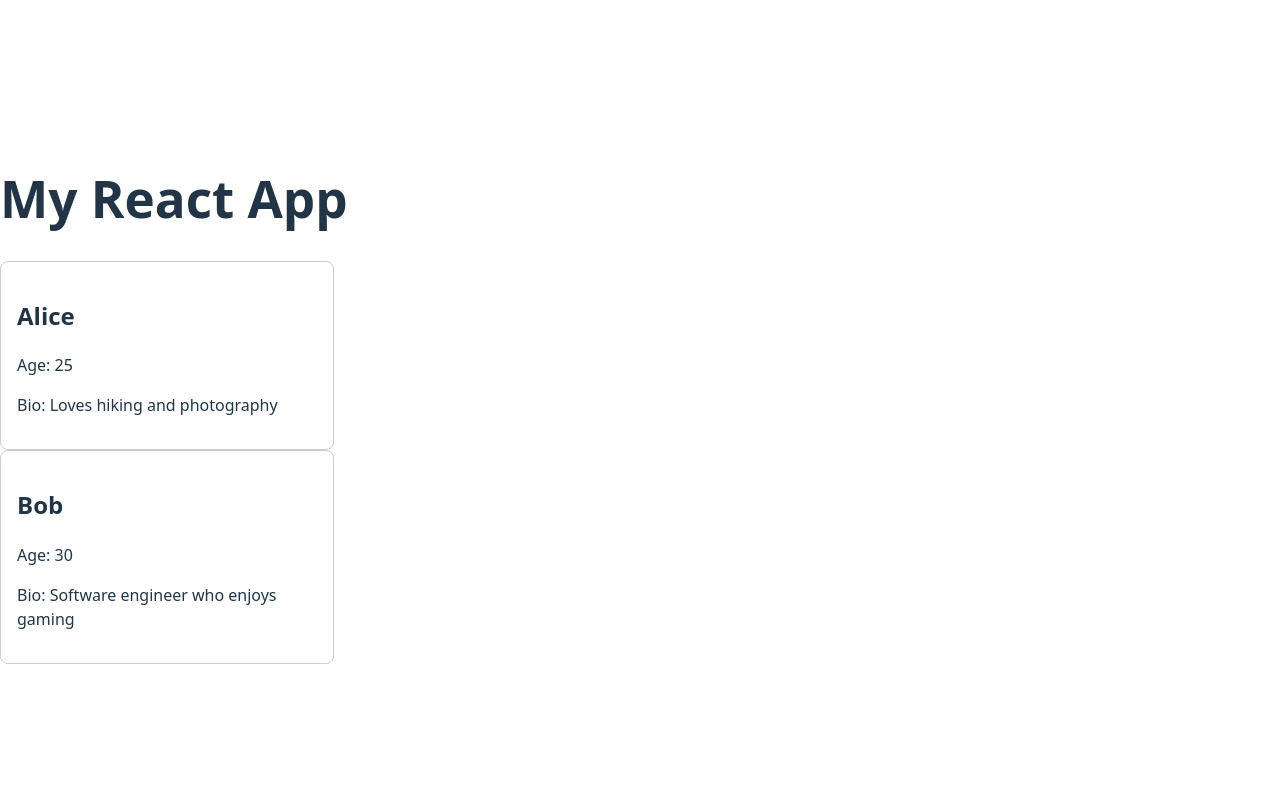
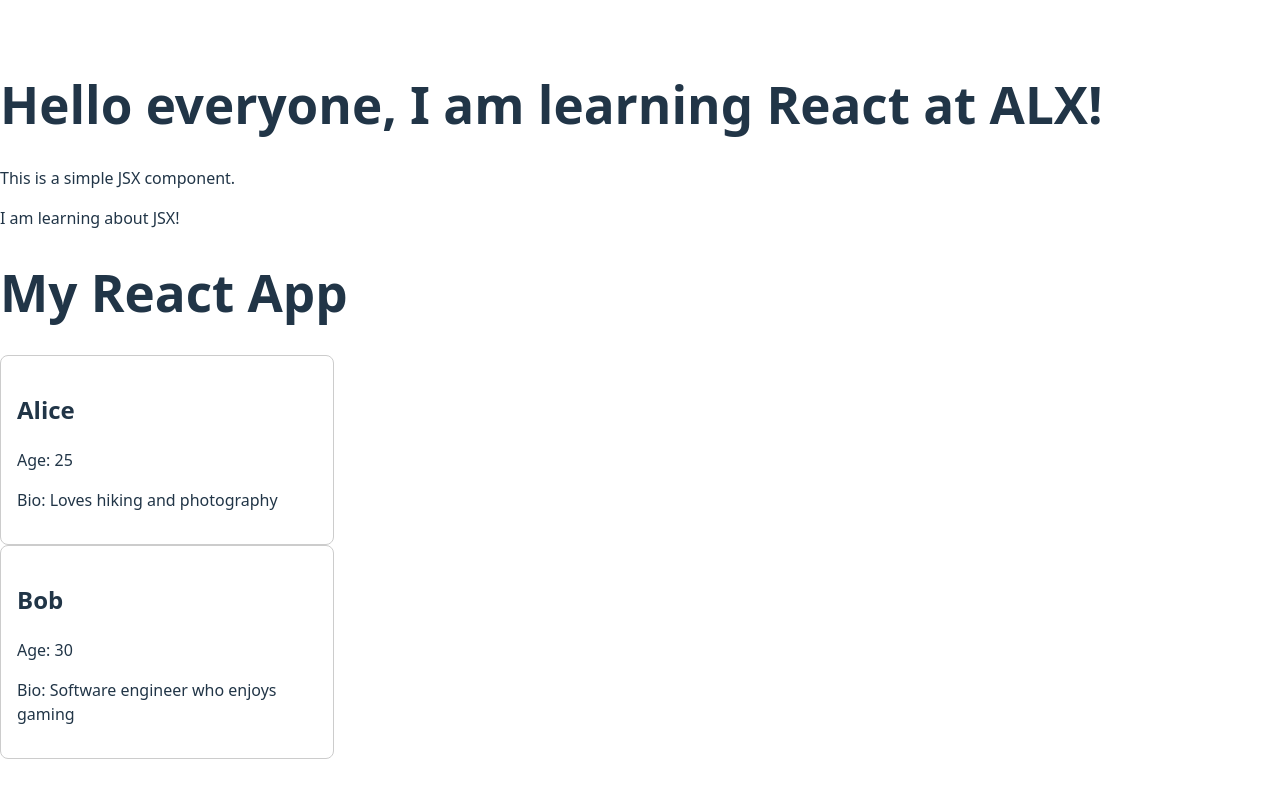
Before and after one commit to Kingyanjuii/alx-fe-reactjs, a React (Vite) app in the folder alx-react-app/: page / in a window 1280 px wide. Built offline with nearby package versions, Linux system fonts and the light colour scheme.

Commit message:
Import and render WelcomeMessage component in App.jsx

```diff
--- a/alx-react-app/src/App.jsx
+++ b/alx-react-app/src/App.jsx
@@ -1,10 +1,12 @@
 // src/App.jsx
 import React from "react";
+import WelcomeMessage from "./components/WelcomeMessage";
 import UserProfile from "./components/UserProfile";
 
 function App() {
   return (
     <div>
+      <WelcomeMessage />
       <h1>My React App</h1>
       <UserProfile name="Alice" age="25" bio="Loves hiking and photography" />
       <UserProfile name="Bob" age="30" bio="Software engineer who enjoys gaming" />
```
